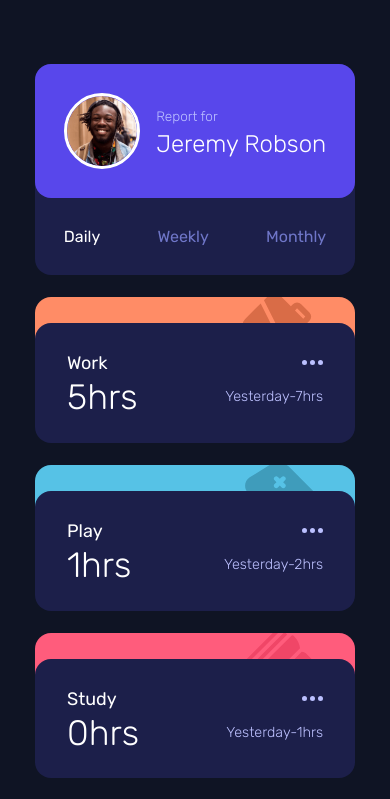
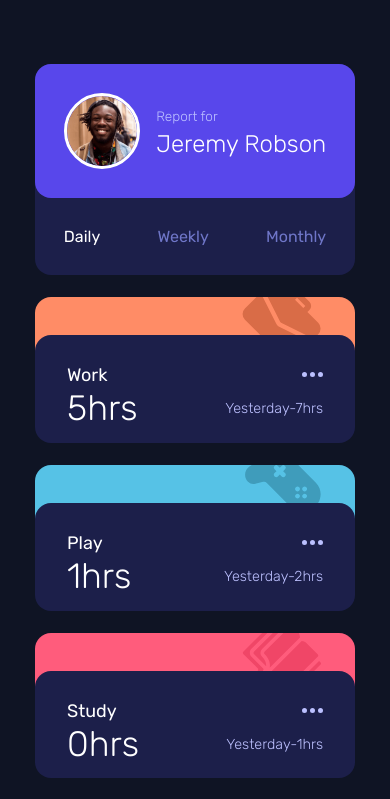
Before and after one commit to Klekar/time_tracking_dashboard, a React (Create React App) app: page / in a window 390 px wide. Shown: the top 799 px of the page. Built offline with nearby package versions, Linux system fonts and the light colour scheme.

Commit message:
tweak mobile activity panel

```diff
--- a/src/components/AcivityDashboard.tsx
+++ b/src/components/AcivityDashboard.tsx
@@ -51,7 +51,7 @@ const activityMap: {
     [title: string]: {
         bgColor: string,
         bgIcon: string,
-        bgPositionY?: string
+        bgPositionY?: number
     }
 } = {
     "default": {
@@ -65,7 +65,7 @@ const activityMap: {
     "Play": {
         bgColor: "hsl(195, 74%, 62%)",
         bgIcon: "icon-play.svg",
-        bgPositionY: "-5%"
+        bgPositionY: -5
     },
     "Study": {
         bgColor: "hsl(348, 100%, 68%)",
@@ -74,16 +74,16 @@ const activityMap: {
     "Exercise": {
         bgColor: "hsl(145, 58%, 55%)",
         bgIcon: "icon-exercise.svg",
-        bgPositionY: "-1%"
+        bgPositionY: -1
     },
     "Social": {
         bgColor: "hsl(264, 64%, 52%)",
         bgIcon: "icon-social.svg",
-        bgPositionY: "-12%"
+        bgPositionY: -12
     },
     "Self Care": {
         bgColor: "hsl(43, 84%, 65%)",
         bgIcon: "icon-self-care.svg",
-        bgPositionY: "-8%"
+        bgPositionY: -8
     }
 }
--- a/src/components/ActivityPanel.tsx
+++ b/src/components/ActivityPanel.tsx
@@ -12,7 +12,7 @@ interface ActivityPanelProps {
 interface PanelProps {
     readonly $backgroundColor: string,
     readonly $backgroundIcon: string,
-    readonly $backgroundPositionY?: string
+    readonly $backgroundPositionY?: number
 }
 
 export const SActivityPanel = styled(ActivityPanel).attrs<PanelProps>(() => ({})) <PanelProps>`
@@ -23,11 +23,15 @@ export const SActivityPanel = styled(ActivityPanel).attrs<PanelProps>(() => ({})
     background-color: ${props => props.$backgroundColor};
     background-image: ${props => props.$backgroundIcon};
     background-repeat: no-repeat;
-    background-position: 86% ${props => props.$backgroundPositionY ?? "-6%"};
+    background-position: 86% ${props => (props.$backgroundPositionY ?? -6) - 16 + "%"};
     cursor: pointer;
 
     &:hover>div:not(:has(.button:hover)) {
         background-color: ${props => props.theme.colors.desaturated}
+    }
+
+    @media ${devices.desktop} {
+        background-position: 86% ${props => (props.$backgroundPositionY ?? -6) + "%"};
     }
 `
 //this hover will not work in Firefox unless it gets "has()" selector implemented
@@ -36,8 +40,8 @@ const InnerPanel = styled.div`
     background-color: hsl(235, 46%, 20%);
     border-radius: 1em;
     position: relative;
-    top: 18%;
-    height: 82%;
+    height: 74%;
+    top: 26%;
     float: left;
     width: 100%;
     padding: 1.8em 2em 3.2em;
@@ -53,6 +57,8 @@ const InnerPanel = styled.div`
 
     @media ${devices.desktop} {
         padding: 1.8em 2em;
+        height: 82%;
+        top: 18%;
     }
 `
 
```
